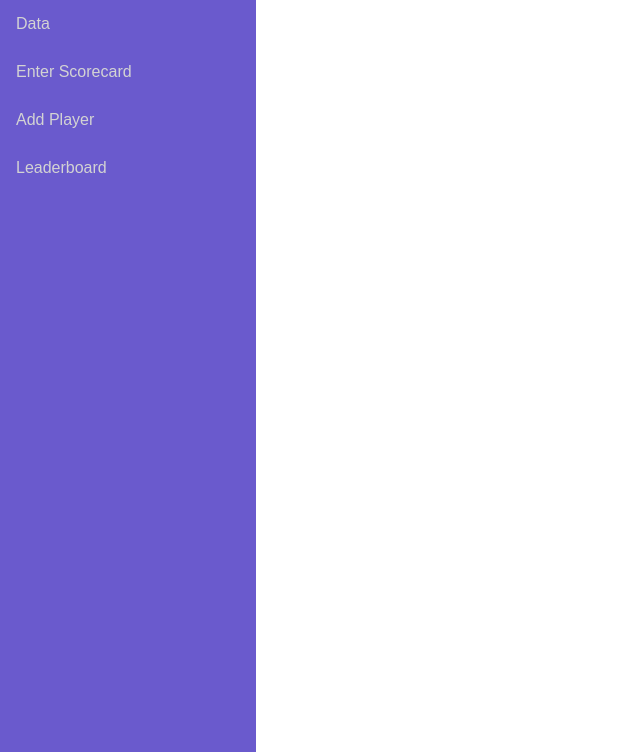
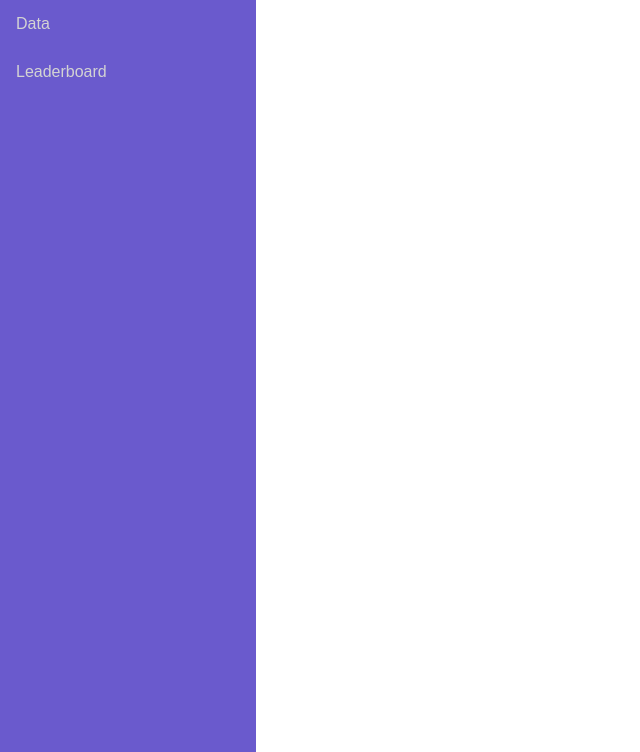
Before and after one commit to sig-pi-wm/act-website, a Flask app: page / in a window 1280 px wide. Shown: the part 48-800 px from the top of the page, without its empty margins (0-640 px from the left). Run offline with Flask 3, Linux system fonts and the light colour scheme; parts of the project's set-up code (start-up, migrations or seed data) failed here and were passed over.

Commit message:
idiot proof

```diff
--- a/app.py
+++ b/app.py
@@ -6,10 +6,8 @@ app = Flask(__name__)
 dao = DAO()
 
 
-@app.route('/', methods=["GET", "POST"])
+@app.route('/', methods=["GET"])
 def index():
-    if request.method == "POST":
-        return redirect(url_for('data'))
     return render_template('index.html')
 
 
@@ -23,24 +21,24 @@ def data():
     return render_template('data.html', seasons=seasons, data=data, season=season)
 
 
-@app.route('/input', methods=["GET", "POST"])
-def input():
-    characters = [c["character_name"] for c in dao.get_characters()]
-    usernames = [u["username"] for u in dao.get_usernames()]
-    if request.method == 'POST':
-        body = request.json
-        dao.enter_ACT_from_json(body)
-        return redirect(url_for("input"))
+# @app.route('/input', methods=["GET", "POST"])
+# def input():
+#     characters = [c["character_name"] for c in dao.get_characters()]
+#     usernames = [u["username"] for u in dao.get_usernames()]
+#     if request.method == 'POST':
+#         body = request.json
+#         dao.enter_ACT_from_json(body)
+#         return redirect(url_for("input"))
 
-    return render_template('input.html', usernames=usernames, characters=characters)
+#     return render_template('input.html', usernames=usernames, characters=characters)
 
 
-@app.route('/add-username', methods=["GET", "POST"])
-def add_username():
-    if request.method == 'POST':
-        username = request.form.get("username")
-        dao.add_username(username)
-    return render_template('add-username.html')
+# @app.route('/add-username', methods=["GET", "POST"])
+# def add_username():
+#     if request.method == 'POST':
+#         username = request.form.get("username")
+#         dao.add_username(username)
+#     return render_template('add-username.html')
 
 
 @app.route('/leaderboard', methods=["GET"])
--- a/templates/base.html
+++ b/templates/base.html
@@ -18,8 +18,8 @@
     </header>
     <nav class="sidenav" id="sidenav">
         <a class="menu-item" href="/data">Data</a>
-        <a class="menu-item" href="/input">Enter Scorecard</a>
-        <a class="menu-item" href="/add-username">Add Player</a>
+        <!-- <a class="menu-item" href="/input">Enter Scorecard</a> -->
+        <!-- <a class="menu-item" href="/add-username">Add Player</a> -->
         <a class="menu-item" href="/leaderboard">Leaderboard</a>
     </nav>
     <main class="body-main" id="body-main">
```
